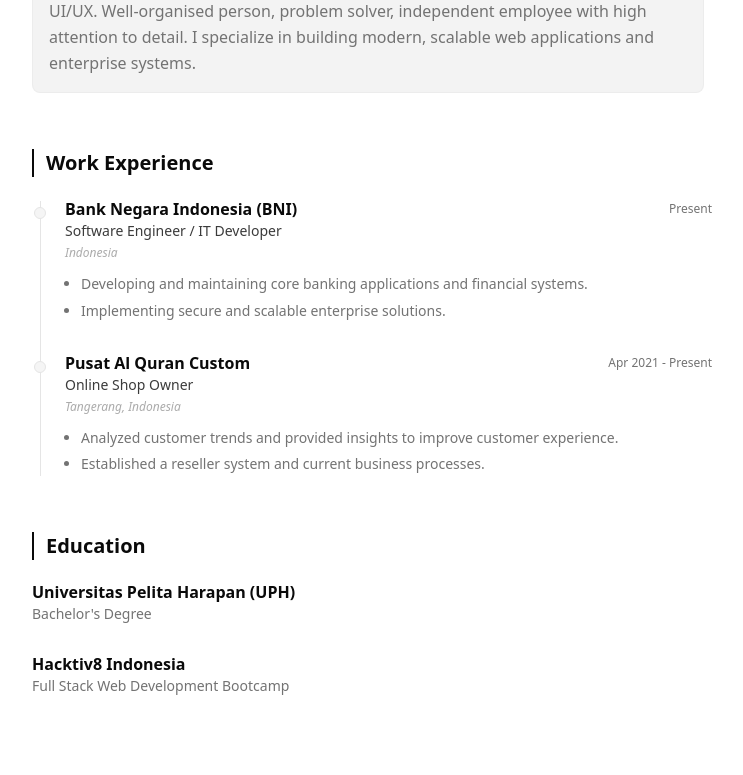
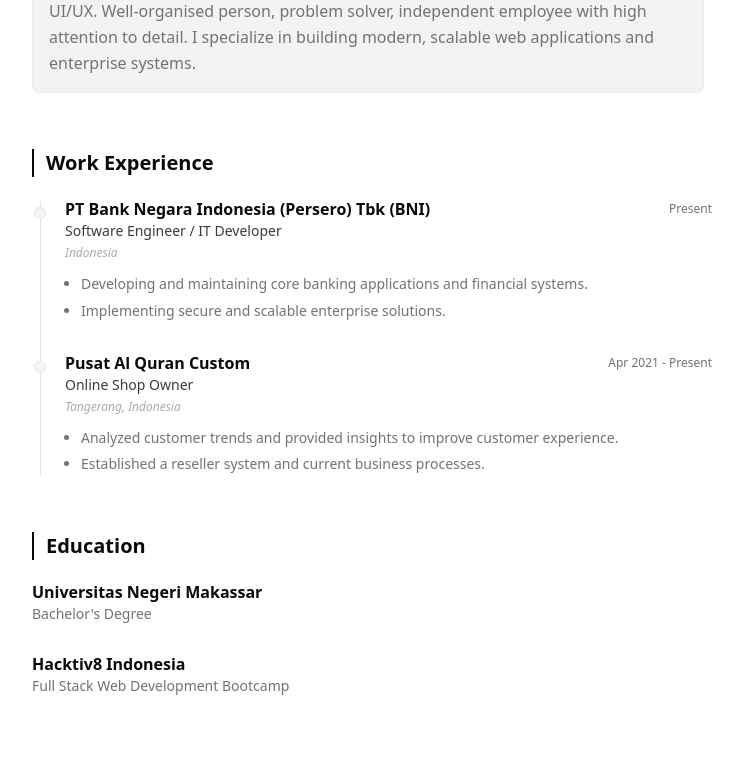
Before and after one commit to personalbotai/portfolio, a React (Create React App) app in the folder portfolio-react/: page / in a window 1280 px wide. Shown: the part 369-1144 px from the top of the page, without its empty margins (272-1015 px from the left). Built offline with nearby package versions, Linux system fonts and the light colour scheme.

Commit message:
Update education to Universitas Negeri Makassar based on context

```diff
--- a/portfolio-react/src/App.js
+++ b/portfolio-react/src/App.js
@@ -111,7 +111,7 @@
                   <div className="absolute w-3 h-3 bg-muted border border-border rounded-full -left-[1.95rem] top-1.5 transition-colors duration-300"></div>
                   <div className="flex items-center justify-between gap-2">
                     <span className="font-semibold leading-none">
-                      Bank Negara Indonesia (BNI)
+                      PT Bank Negara Indonesia (Persero) Tbk (BNI)
                     </span>
                     <time className="text-xs tabular-nums text-muted-foreground text-right flex-none">Present</time>
                   </div>
@@ -153,7 +153,7 @@
               <div className="flex flex-col gap-8">
                 <div className="flex items-start gap-x-4 justify-between">
                   <div className="flex flex-col gap-1 flex-1">
-                    <div className="font-semibold leading-none">Universitas Pelita Harapan (UPH)</div>
+                    <div className="font-semibold leading-none">Universitas Negeri Makassar</div>
                     <div className="font-sans text-sm text-muted-foreground">Bachelor's Degree</div>
                   </div>
                 </div>
```
